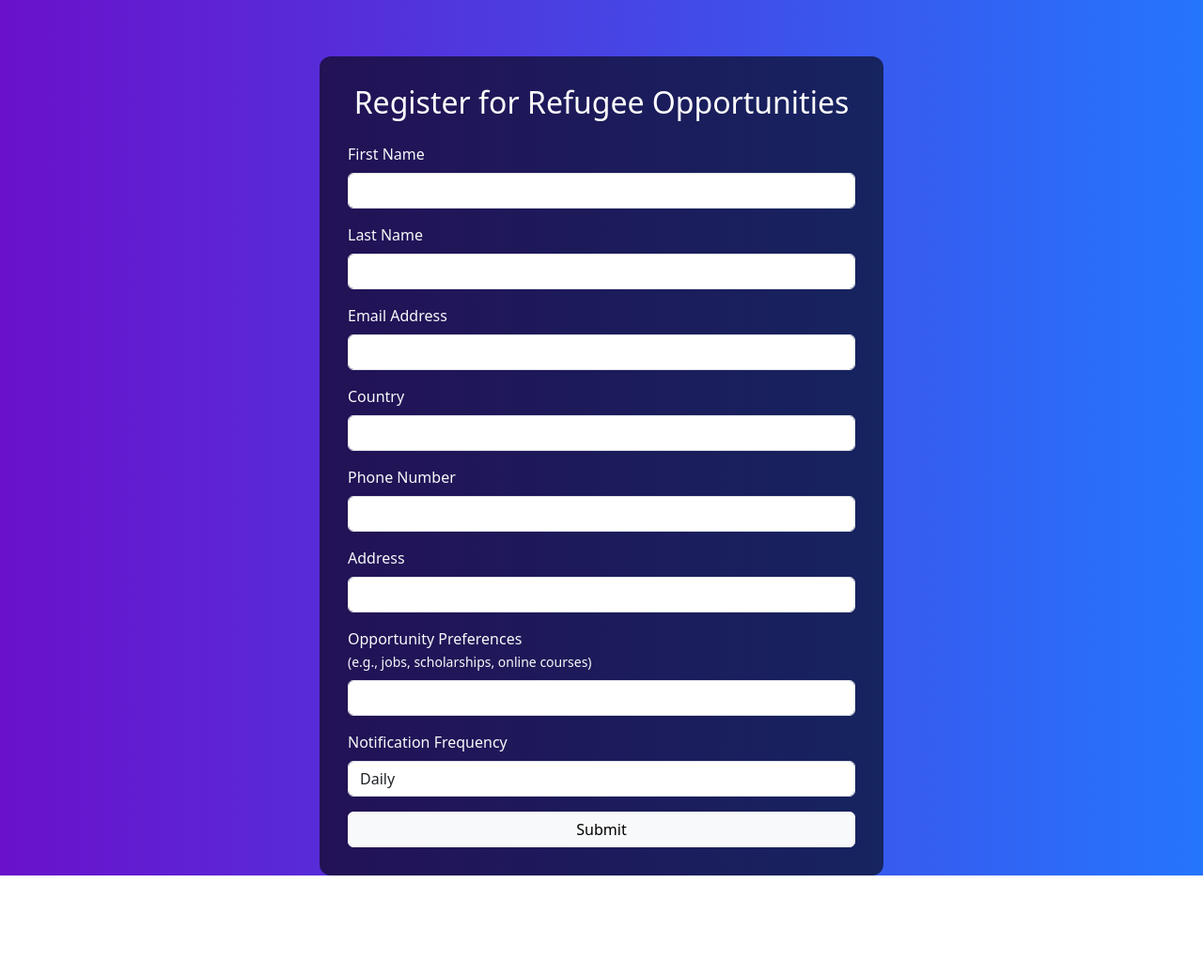
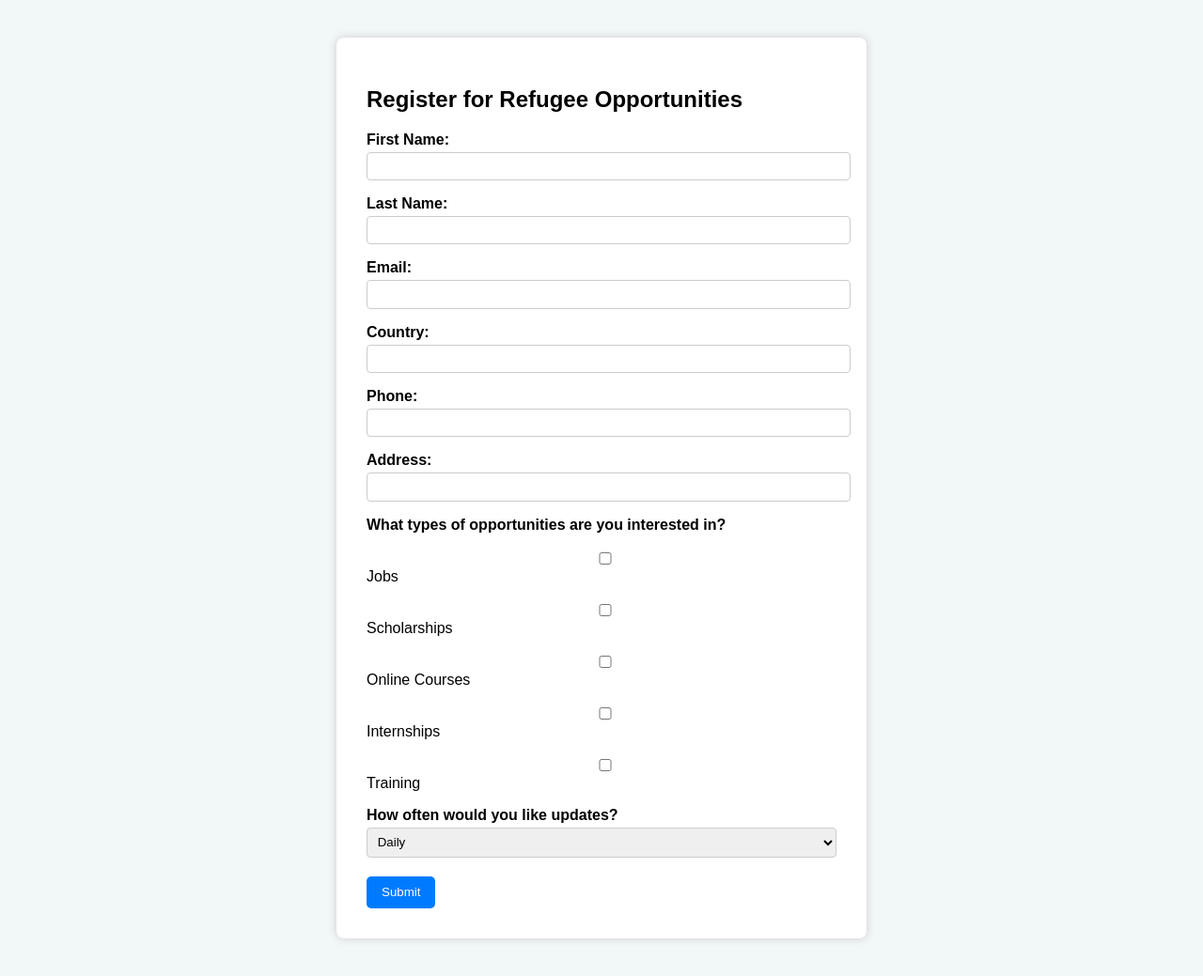
Before and after one commit to Hadiyaqoobi/refugee_project, a Flask app: page /register in a window 1280 px wide. Shown: the whole page at 94% size. Before the commit the page ends 932 px from the top, so only its background shows below. Run offline with Flask 3, Linux system fonts and the light colour scheme.

Commit message:
Update register.html

```diff
--- a/refugee_web1/templates/register.html
+++ b/refugee_web1/templates/register.html
@@ -1,70 +1,89 @@
 <!DOCTYPE html>
-<html lang="en">
+<html>
 <head>
-    <meta charset="UTF-8">
     <title>Refugee Opportunity Registration</title>
-    <link href="https://cdn.jsdelivr.net/npm/bootstrap@5.3.0/dist/css/bootstrap.min.css" rel="stylesheet">
     <style>
         body {
-            background: linear-gradient(to right, #6a11cb, #2575fc);
+            font-family: Arial, sans-serif;
+            background: #f2f7f8;
+            padding: 2em;
+        }
+        form {
+            background: white;
+            padding: 2em;
+            max-width: 500px;
+            margin: auto;
+            border-radius: 8px;
+            box-shadow: 0 0 10px #ccc;
+        }
+        label {
+            font-weight: bold;
+            margin-top: 1em;
+            display: block;
+        }
+        input, select {
+            width: 100%;
+            padding: 0.5em;
+            margin-top: 0.3em;
+            border: 1px solid #ccc;
+            border-radius: 4px;
+        }
+        .checkbox-group {
+            margin-top: 0.5em;
+        }
+        .checkbox-group label {
+            font-weight: normal;
+            display: block;
+            margin-bottom: 0.3em;
+        }
+        button {
+            margin-top: 1.5em;
+            padding: 0.7em 1.2em;
+            background: #007BFF;
             color: white;
-            padding-top: 60px;
-        }
-        .form-container {
-            background-color: rgba(0,0,0,0.6);
-            padding: 30px;
-            border-radius: 12px;
-            max-width: 600px;
-            margin: auto;
-        }
-        .form-label {
-            color: #f8f9fa;
+            border: none;
+            border-radius: 5px;
         }
     </style>
 </head>
 <body>
-    <div class="container">
-        <div class="form-container">
-            <h2 class="text-center mb-4">Register for Refugee Opportunities</h2>
-            <form method="POST" action="{{ url_for('register') }}">
-                <div class="mb-3">
-                    <label for="first_name" class="form-label">First Name</label>
-                    <input type="text" class="form-control" name="first_name" required>
-                </div>
-                <div class="mb-3">
-                    <label for="last_name" class="form-label">Last Name</label>
-                    <input type="text" class="form-control" name="last_name" required>
-                </div>
-                <div class="mb-3">
-                    <label for="email" class="form-label">Email Address</label>
-                    <input type="email" class="form-control" name="email" required>
-                </div>
-                <div class="mb-3">
-                    <label for="country" class="form-label">Country</label>
-                    <input type="text" class="form-control" name="country" required>
-                </div>
-                <div class="mb-3">
-                    <label for="phone" class="form-label">Phone Number</label>
-                    <input type="text" class="form-control" name="phone">
-                </div>
-                <div class="mb-3">
-                    <label for="address" class="form-label">Address</label>
-                    <input type="text" class="form-control" name="address">
-                </div>
-                <div class="mb-3">
-                    <label for="preferences" class="form-label">Opportunity Preferences<br><small>(e.g., jobs, scholarships, online courses)</small></label>
-                    <input type="text" class="form-control" name="preferences" required>
-                </div>
-                <div class="mb-3">
-                    <label for="frequency" class="form-label">Notification Frequency</label>
-                    <select class="form-control" name="frequency" required>
-                        <option value="daily">Daily</option>
-                        <option value="weekly">Weekly</option>
-                    </select>
-                </div>
-                <button type="submit" class="btn btn-light w-100">Submit</button>
-            </form>
+    <form action="/register" method="post">
+        <h2>Register for Refugee Opportunities</h2>
+
+        <label for="first_name">First Name:</label>
+        <input type="text" name="first_name" required>
+
+        <label for="last_name">Last Name:</label>
+        <input type="text" name="last_name" required>
+
+        <label for="email">Email:</label>
+        <input type="email" name="email" required>
+
+        <label for="country">Country:</label>
+        <input type="text" name="country" required>
+
+        <label for="phone">Phone:</label>
+        <input type="tel" name="phone">
+
+        <label for="address">Address:</label>
+        <input type="text" name="address">
+
+        <label>What types of opportunities are you interested in?</label>
+        <div class="checkbox-group">
+            <label><input type="checkbox" name="preferences" value="jobs"> Jobs</label>
+            <label><input type="checkbox" name="preferences" value="scholarships"> Scholarships</label>
+            <label><input type="checkbox" name="preferences" value="online courses"> Online Courses</label>
+            <label><input type="checkbox" name="preferences" value="internships"> Internships</label>
+            <label><input type="checkbox" name="preferences" value="training"> Training</label>
         </div>
-    </div>
+
+        <label for="frequency">How often would you like updates?</label>
+        <select name="frequency" required>
+            <option value="daily">Daily</option>
+            <option value="weekly">Weekly</option>
+        </select>
+
+        <button type="submit">Submit</button>
+    </form>
 </body>
 </html>
```
